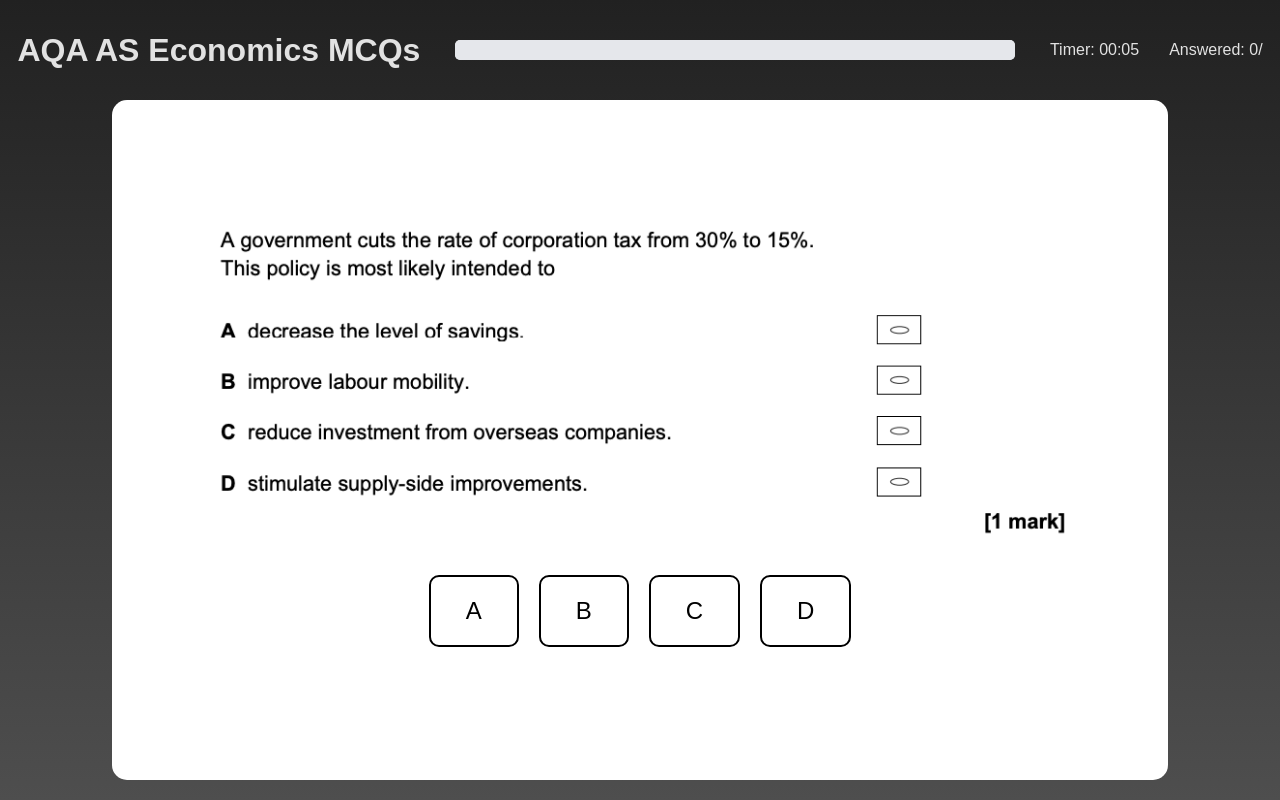
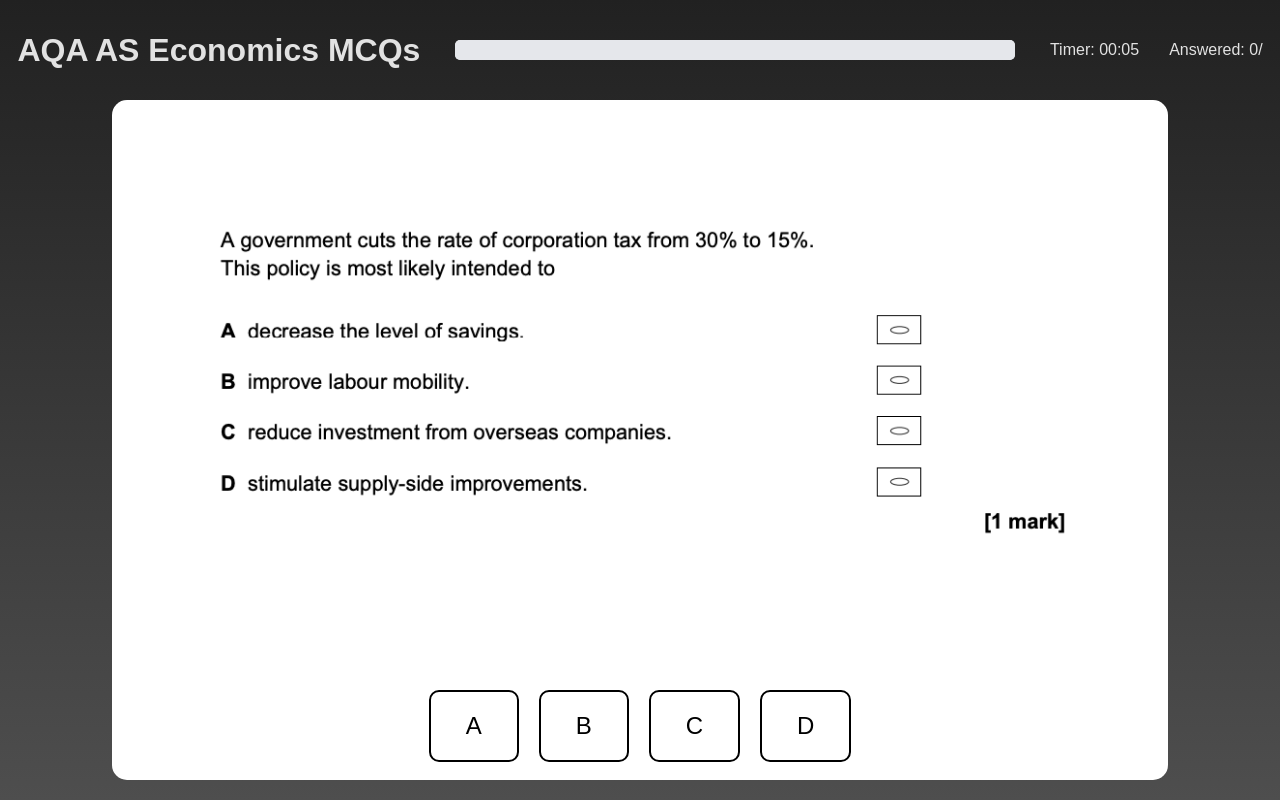
Before and after one commit to josephmeadowcroft/EconDaily, a React (Vite) app: page /quiz in a window 1280 px wide. Built offline with nearby package versions, Linux system fonts and the light colour scheme.

Commit message:
Reorganised

```diff
--- a/package.json
+++ b/package.json
@@ -29,6 +29,6 @@
     "eslint-plugin-react-hooks": "^4.6.0",
     "eslint-plugin-react-refresh": "^0.4.6",
     "sass": "^1.75.0",
-    "vite": "^5.2.0"
+    "vite": "^5.2.9"
   }
 }
--- a/src/components/Home/Home.jsx
+++ b/src/components/Home/Home.jsx
@@ -1,4 +1,4 @@
-import React from "react";
+import React, { useEffect } from "react";
 import "./home.scss";
 import asEconomicsQuestionsP2 from "../../data/asEconomicsQuestionsP2.json";
 import { useState } from "react";
@@ -22,6 +22,10 @@ const Home = () => {
     paper1: false,
     paper2: false,
   });
+
+  useEffect(() => {
+    localStorage.setItem("questionsValue", questionsValue);
+  }, [questionsValue]);
 
   const maxValue = asEconomicsQuestionsP2.length;
 
--- a/src/components/Quiz/Quiz.jsx
+++ b/src/components/Quiz/Quiz.jsx
@@ -10,10 +10,8 @@ import "primereact/resources/themes/lara-light-teal/theme.css";
 
 const Quiz = () => {
   const navigate = useNavigate();
-  const { state } = useLocation();
 
-  const questionsValue = state?.questionsValue;
-  const checkboxValues = state?.checkboxValues;
+  const questionsValue = localStorage.getItem("questionsValue");
   const [questions, setQuestions] = useState([]);
 
   const [currentQuestionIndex, setCurrentQuestionIndex] = useState(0);
@@ -22,10 +20,6 @@ const Quiz = () => {
   const [answerSelected, setAnswerSelected] = useState(false);
   const [answer, setAnswer] = useState("");
   const [attempted, setAttempted] = useState(0);
-
-  useEffect(() => {
-
-  }, [])
 
   const currentQuestion = asEconomicsQuestionsP2[currentQuestionIndex]; // change to questions
 
@@ -106,6 +100,7 @@ const Quiz = () => {
         </div>
       </div>
       <div className="questionArea">
+        <div className="imgContainer">
           <img
             src={currentQuestion.image}
             alt={`Question ${currentQuestion.question}`}
@@ -118,6 +113,7 @@ const Quiz = () => {
               }`,
             }}
           />
+        </div>
         <div className="answerBtns">
           {currentQuestion.options.map((option, optionIndex) => (
             <label key={optionIndex}>
--- a/src/components/Quiz/quiz.scss
+++ b/src/components/Quiz/quiz.scss
@@ -41,10 +41,19 @@ $button-text-color: #000;
     border-radius: 15px;
     padding: 5px;
 
+    .imgContainer {
+      display: flex;
+      justify-content: center;
+      align-items: center;
+      height: 82.5%;
+      width: 82.5%;
+    }
+
     img {
       border-radius: 10px;
-      max-height: 82.5%;
-      max-width: 82.5%;
+      max-width: 100%;
+      max-height: 100%;
+      overflow: hidden;
       box-sizing: border-box;
     }
 
```
Also changed, not shown: 1 other file (tests, documents, lock files or other folders). Lines whose indentation alone changed are shown as unchanged.
